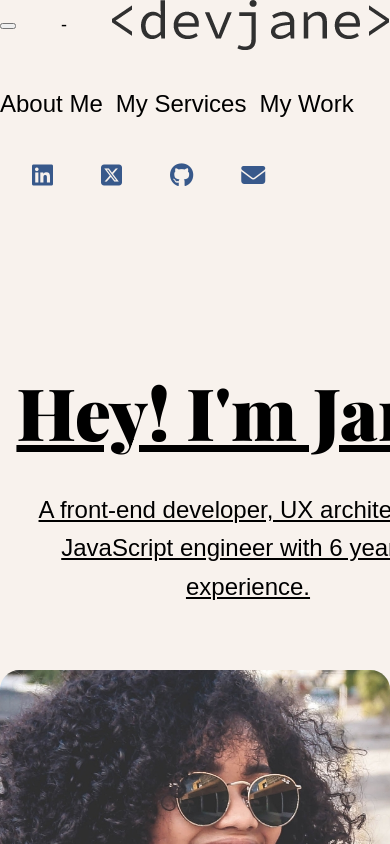
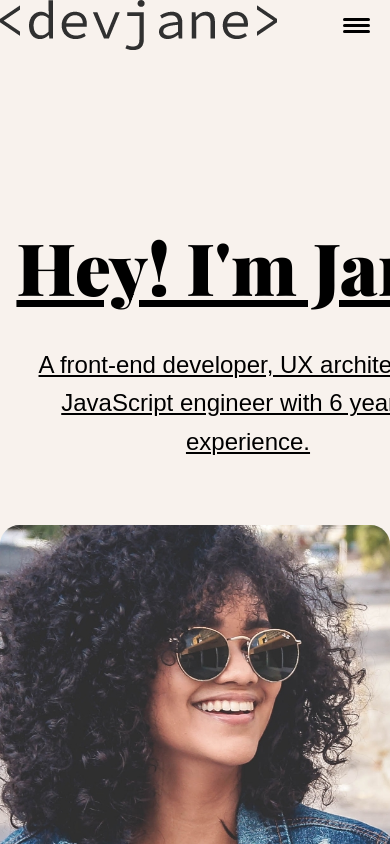
Before and after one commit to makeda-lelozwi/MAKDUM436_WFC2401_GroupB_M, a plain HTML site: page index.html in a window 390 px wide. Shown: the top 844 px of the page. Drawn offline with nearby package versions, Linux system fonts and the light colour scheme; a web font is replaced by a local one.

Commit message:
created-the-hamburger

```diff
--- a/index.css
+++ b/index.css
@@ -60,43 +60,6 @@ h3 { font-size: var(--fs-h3);}
   font-size: var(--fs-h3);
 }
 
-/* Media Queries */
-@media (min-width: 320px) {
-  :root {
-    --fs-h1: 4.5rem;
-    --fs-h2: 3.75rem;
-    --fs-h3: 1.5rem;
-    --fs-body: 1.125rem;
-  }
-
-  .logo {
-    display: block;
-  }
-  header {
-    display: flex;
-    align-items: center;
-    justify-content: space-between;
-    flex-wrap: wrap;
-  }
-
-  .social-list__link {
-    color: var(--main-text-clr);
-    font-size: var(--fs-h3);
-    margin-left: 2rem;;
-  }
-
-  .intro {
-    display: flex;
-    gap: 1.25rem;
-    flex-wrap: wrap;
-    align-items: center;
-    justify-content: space-around;
-    margin-top: 140px;
-    margin-bottom: 140px;
-   }
-
-
-}
 
 /* Header */
 header {
@@ -128,10 +91,22 @@ ul {
   color: var(--main-text-clr);
 }
 
+.nav-toggle {
+  padding: .5em;
+  background: transparent;
+  border: 0;
+  cursor: pointer;
+  position: absolute;
+  right: 1em;
+  /*top: 1em; */
+  z-index: 1000;
+}
+
 .social-list {
   display: flex;
   justify-content: space-between;
   gap: 1rem;
+  margin-right: 70px;
 }
 
 .social-list__link {
@@ -139,6 +114,33 @@ ul {
   font-size: var(--fs-h3);
 
 }
+
+/* Hamburger */
+.hamburger {
+  display: none;
+  position: relative;
+
+}
+.hamburger,
+.hamburger::before,
+.hamburger::after {
+  background: var(--main-text-clr);
+  width: 2em;
+  height: 3px;
+  border-radius: 1em;
+  transition: transform 250ms ease-in-out;
+}
+
+.hamburger::before,
+.hamburger::after {
+  content: '';
+  position: absolute;
+  left: 0;
+  right: 0;
+}
+
+.hamburger::before { top: 6px; }
+.hamburger::after { bottom: 6px; }
 
 /* About Me Section */
 
@@ -232,3 +234,58 @@ ul {
   display: grid;
   grid-template-columns: repeat(auto-fit, minmax(300px, 1fr));
 }
+
+/* Media Queries */
+@media screen and (min-width: 320px) {
+  :root {
+    --fs-h1: 4.5rem;
+    --fs-h2: 3.75rem;
+    --fs-h3: 1.5rem;
+    --fs-body: 1.125rem;
+  }
+
+  .logo {
+    display: block;
+  }
+  header {
+    display: flex;
+    align-items: center;
+    justify-content: space-between;
+    flex-wrap: wrap;
+  }
+
+  .social-list__link {
+    font-size: var(--fs-h3);
+    margin-left: 2rem;;
+  }
+
+  .intro {
+    display: flex;
+    gap: 1.25rem;
+    flex-wrap: wrap;
+    align-items: center;
+    justify-content: space-around;
+    margin-top: 140px;
+    margin-bottom: 140px;
+  }
+
+  .hamburger {
+    display: block;
+  }
+
+  .nav {
+    position: fixed;
+    background: var(--secondary-text-clr);
+    color: var(--main-bg-clr);
+    top: 0;
+    bottom: 0;
+    left: 0;
+    right: 0;
+    z-index: 100;
+
+    transform: translateX(100%);
+    transition: transform 250ms cubic-bezier(.5, 0, .5, 1);
+}
+
+
+}
--- a/index.html
+++ b/index.html
@@ -18,10 +18,6 @@
 </head>
 <body>
   <header>
-   <button class="nav-toggle" aria-label="toggle navigation">
-      <span class="hamburger"></span>
-    </button> -
-
     <div class="logo">
       <img src="images/devjane.png" alt="">
     </div>
@@ -32,17 +28,17 @@
         <li class="nav__item"><a href="#home" class="nav__link">About Me</a></li>
         <li class="nav__item"><a href="#services" class="nav__link">My Services</a></li>
         <li class="nav__item"><a href="#work" class="nav__link">My Work</a></li>
+        <li class="nav__item"><a href="#contact" class="nav__link">Contact Me</a></li>
       </ul>
     </nav>
 
 
-    <div class="social-list">
-      <a class="social-list__link" href="www.linkedin.com"><i class="fa-brands fa-linkedin"></i></a>
-      <a class="social-list__link" href="www.twitter.com"><i class="fa-brands fa-square-x-twitter"></i></a>
-      <a class="social-list__link" href="www.github.com"><i class="fa-brands fa-github"></i></a>
-      <a class="social-list__link" href="mailto:lelodumeko2@gmail.com"><i class="fa-solid fa-envelope"></i></a>
-    </div>
+    <button class="nav-toggle" aria-label="toggle navigation">
+      <span class="hamburger"></span>
+    </button>
   </header>
+
+
 
   <!-- Introduction Section -->
   <section class="intro" id="home">
@@ -148,6 +144,15 @@
       </a>
     </div> <!--end of portfolio-->
   </section>
+  <footer id="contact">
+    <h2>Contact Me</h2>
+    <div class="social-list">
+      <a class="social-list__link" href="www.linkedin.com"><i class="fa-brands fa-linkedin"></i></a>
+      <a class="social-list__link" href="www.twitter.com"><i class="fa-brands fa-square-x-twitter"></i></a>
+      <a class="social-list__link" href="www.github.com"><i class="fa-brands fa-github"></i></a>
+      <a class="social-list__link" href="mailto:lelodumeko2@gmail.com"><i class="fa-solid fa-envelope"></i></a>
+    </div>
+  </footer>
 
   <script src="https://kit.fontawesome.com/6efcf627fe.js" crossorigin="anonymous"></script>
 </body>
```
